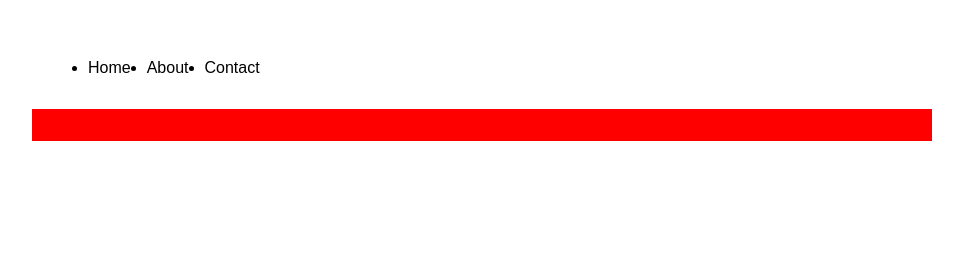
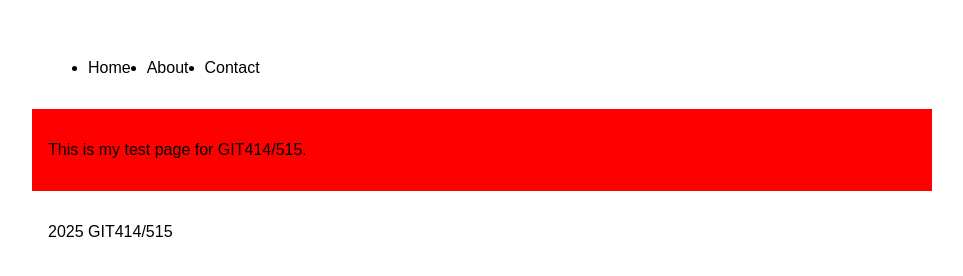
Before and after one commit to nbobluk/GIT414, a plain HTML site: page index.html in a window 1280 px wide. Shown: the part 124-400 px from the top of the page, without its empty margins (158-1121 px from the left). Drawn offline with Linux system fonts and the light colour scheme.

Commit message:
finished html and css

```diff
--- a/index.html
+++ b/index.html
@@ -22,9 +22,11 @@
         </nav>
 
         <main>
+            <p>This is my test page for GIT414/515.</p>
         </main>
 
         <footer>
+            <p>2025 GIT414/515</p>
         </footer>
     </body>
 </html>
```
